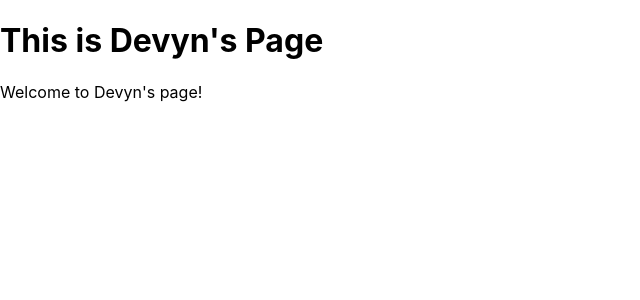
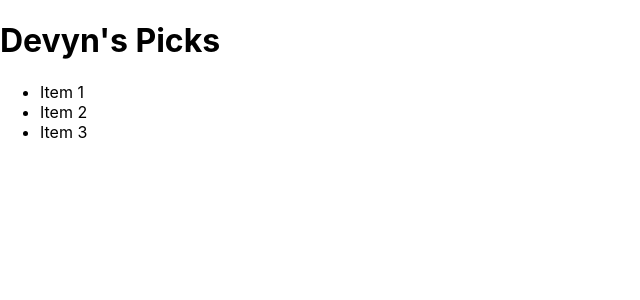
Before and after one commit to justinlee781/FantasySX-MX, a React (Create React App) app in the folder sx-mxfantasy/: page /propicks/devyn in a window 1280 px wide. Shown: the top 300 px of the page, without its empty margins (0-640 px from the left). Built offline with nearby package versions, Linux system fonts and the light colour scheme.

Commit message:
working site!

```diff
--- a/sx-mxfantasy/src/App.js
+++ b/sx-mxfantasy/src/App.js
@@ -1,32 +1,20 @@
-import React from "react";
-import {
-  createBrowserRouter,
-  createRoutesFromElements,
-  Route,
-  RouterProvider
-} from "react-router-dom";
-import LandingPage from "./pages/LandingPage";
-import Picks from "./pages/Picks";
-import Devyn from "./ProPicks/devyn";
-import Brian from "./ProPicks/brian";
-import Brando from "./ProPicks/brando";
-
-const router = createBrowserRouter(
-  createRoutesFromElements(
-    <React.Fragment>
-      <Route path="/" element={<LandingPage />} />
-      <Route path="/Picks" element={<Picks />} />
-      <Route path="/ProPicks/devyn" element={<Devyn />} />
-      <Route path="/ProPicks/brian" element={<Brian />} />
-      <Route path="/ProPicks/brando" element={<Brando />} />
-    </React.Fragment>
-  )
-);
-
+import * as React from 'react';
+import { BrowserRouter, Routes, Route } from 'react-router-dom';
+import LandingPage from './pages/LandingPage';
+import Picks from './pages/Picks';
+import Devyn from './ProPicks/devyn';
+import Brian from './ProPicks/brian';
 
 function App() {
   return (
-    <RouterProvider router={router} />
+    <BrowserRouter>
+      <Routes>
+        <Route path="/" element={<LandingPage />} />
+        <Route path="/picks" element={<Picks />} />
+        <Route path="/propicks/devyn" element={<Devyn />} />
+        <Route path="/propicks/brian" element={<Brian />} />
+      </Routes>
+    </BrowserRouter>
   );
 }
 
--- a/sx-mxfantasy/src/ProPicks/devyn.js
+++ b/sx-mxfantasy/src/ProPicks/devyn.js
@@ -1,12 +1,16 @@
-import * as React from 'react';
+import React from "react";
 
-const Devyn = () => {
-return (
-<div>
-<h1>This is Devyn's Page</h1>
-<p>Welcome to Devyn's page!</p>
-</div>
-);
-};
+function Devyn() {
+  return (
+    <div>
+      <h1>Devyn's Picks</h1>
+      <ul>
+        <li>Item 1</li>
+        <li>Item 2</li>
+        <li>Item 3</li>
+      </ul>
+    </div>
+  );
+}
 
 export default Devyn;
--- a/sx-mxfantasy/src/pages/Picks.js
+++ b/sx-mxfantasy/src/pages/Picks.js
@@ -28,8 +28,8 @@ expandIcon={<ExpandMoreIcon />}
 <AccordionDetails>
 {names.map((name, index) => (
 <React.Fragment key={name}>
-<Link to={`./ProPicks/${name.toLowerCase()}.js`}>
-  <Button>{name}</Button>
+<Link to={`/ProPicks/${name.toLowerCase()}`}>
+ <Button>{name}</Button>
 </Link>
 
 
```
